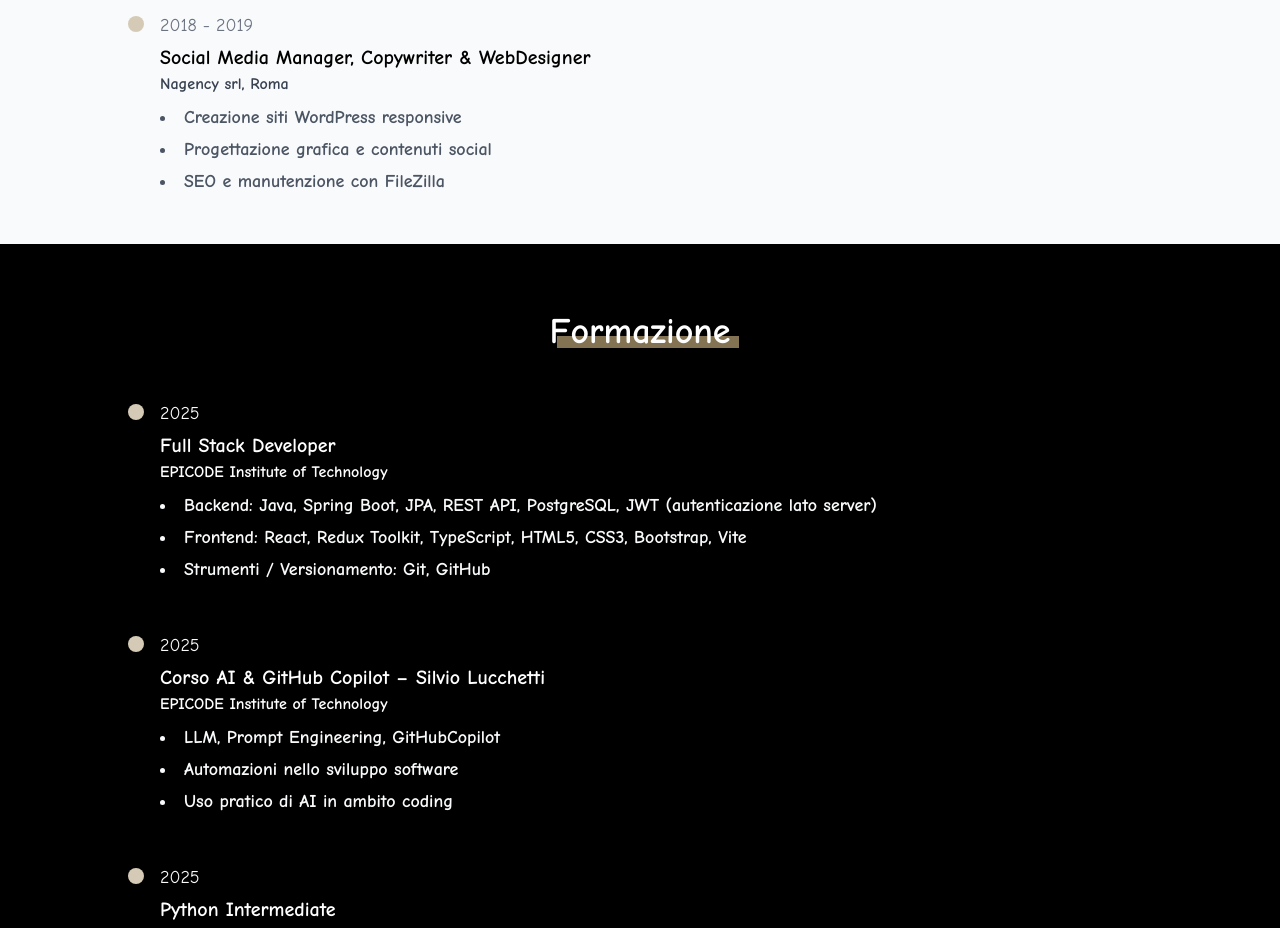
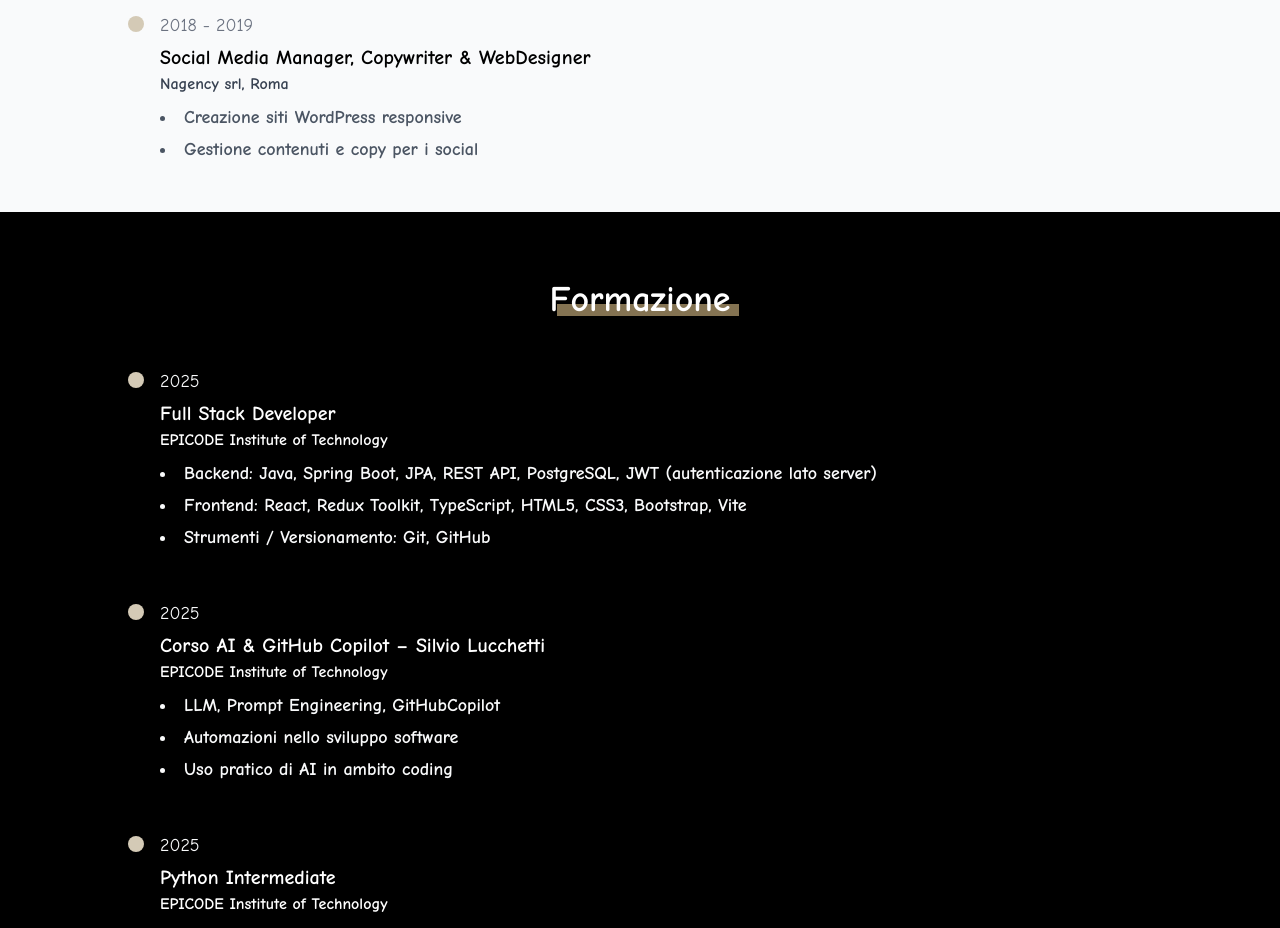
Before and after one commit to giulia-r01/giulia-rizzo_portfolio, a React (Vite) app: page /about in a window 1280 px wide. Shown: the part 1000-1928 px from the top of the page. Built offline with nearby package versions, Linux system fonts and the light colour scheme.

Commit message:
Update WorkExperience.jsx

```diff
--- a/src/components/aboutComponents/WorkExperience.jsx
+++ b/src/components/aboutComponents/WorkExperience.jsx
@@ -17,8 +17,7 @@ const WorkExperience = () => {
       period: "2018 - 2019",
       activities: [
         "Creazione siti WordPress responsive",
-        "Progettazione grafica e contenuti social",
-        "SEO e manutenzione con FileZilla",
+        "Gestione contenuti e copy per i social",
       ],
     },
   ]
```
